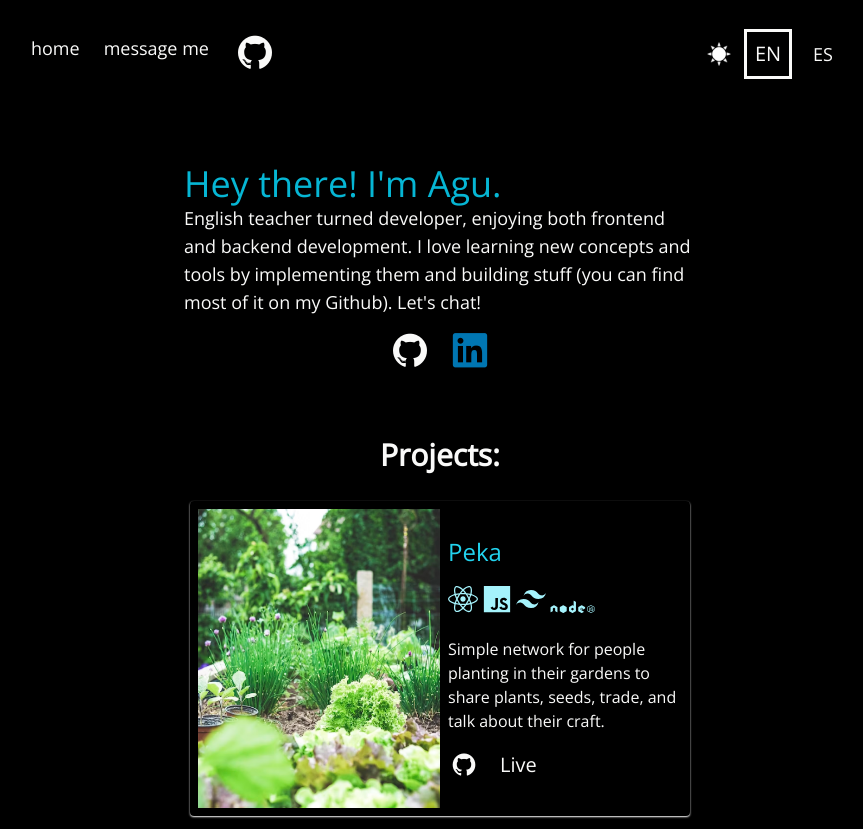
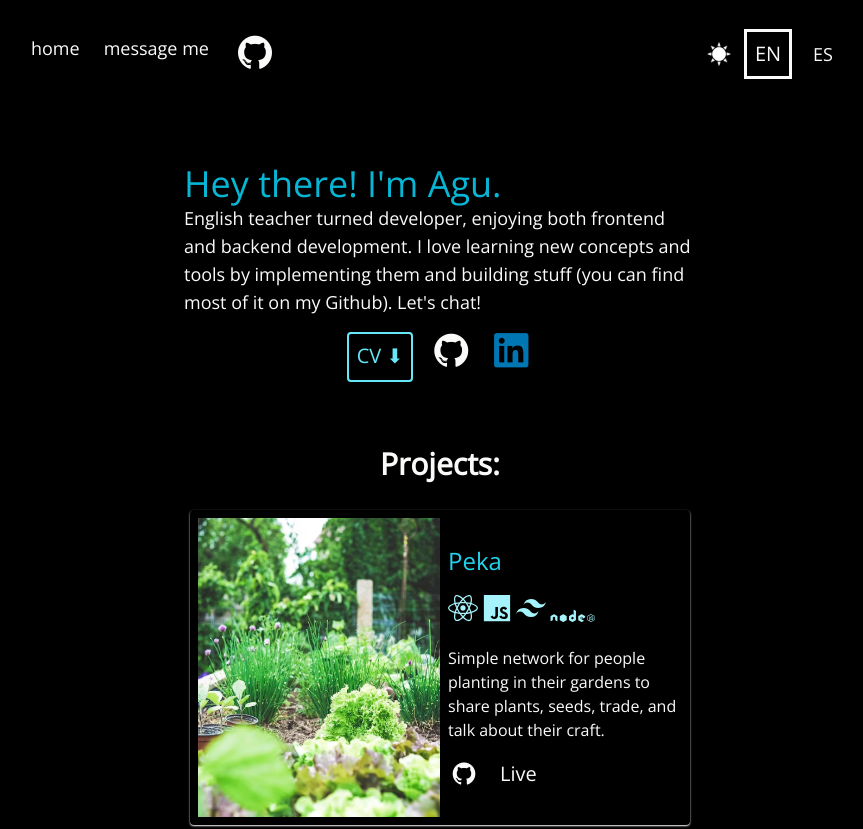
Before and after one commit to jinitsuga/agu-portfolio, a React (Vite) app: page / in a window 1280 px wide. Shown: the top 829 px of the page, without its empty margins (200-1063 px from the left). Built offline with nearby package versions, Linux system fonts and the light colour scheme.

Commit message:
add cv to download

```diff
--- a/src/Header/Info.tsx
+++ b/src/Header/Info.tsx
@@ -1,5 +1,6 @@
 import React, { FC } from "react";
 import { DarkModeContext } from "../Context/DarkMode";
+import resume from "/cv/ibanez_EN.pdf";
 
 interface Props {
   text: string;
@@ -25,7 +26,7 @@ export const Info: FC<Props> = ({ text, greeting }) => {
         </h3>
         <p>{text}</p>
         <ul className="flex flex-row gap-4 justify-self-center text-xl  self-center m-4">
-          {/* <li
+          <li
             className={`${
               darkMode
                 ? "text-cyan-300 border-cyan-300 hover:border-white hover:text-white"
@@ -33,16 +34,17 @@ export const Info: FC<Props> = ({ text, greeting }) => {
             } "text-md  border-2 rounded text-center flex items-center justify-center p-1 "`}
           >
             <a
-              href=""
+              href="/cv/ibanez_EN.pdf"
+              download={"Download cv"}
               className={`${
                 darkMode
                   ? "p-1 border-b-2 border-transparent "
                   : "p-1 border-b-2 border-transparent "
               }`}
             >
-              CV ⬇{" "}
+              <button>CV ⬇</button>
             </a>
-          </li> */}
+          </li>
           <li className="text-4xl text-stone-50">
             <a
               className={`${
```
Also changed, not shown: 1 other file (tests, documents, lock files or other folders).
